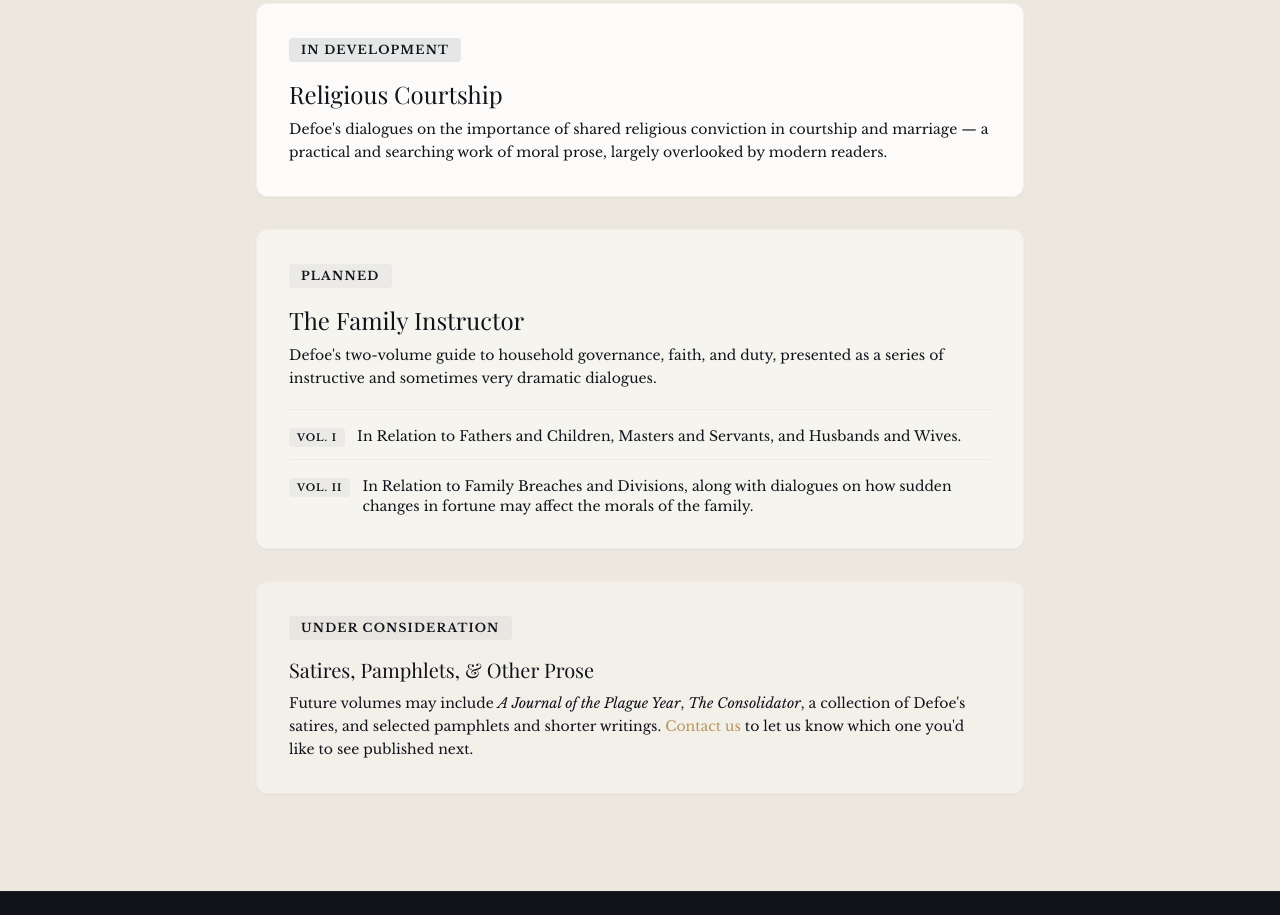
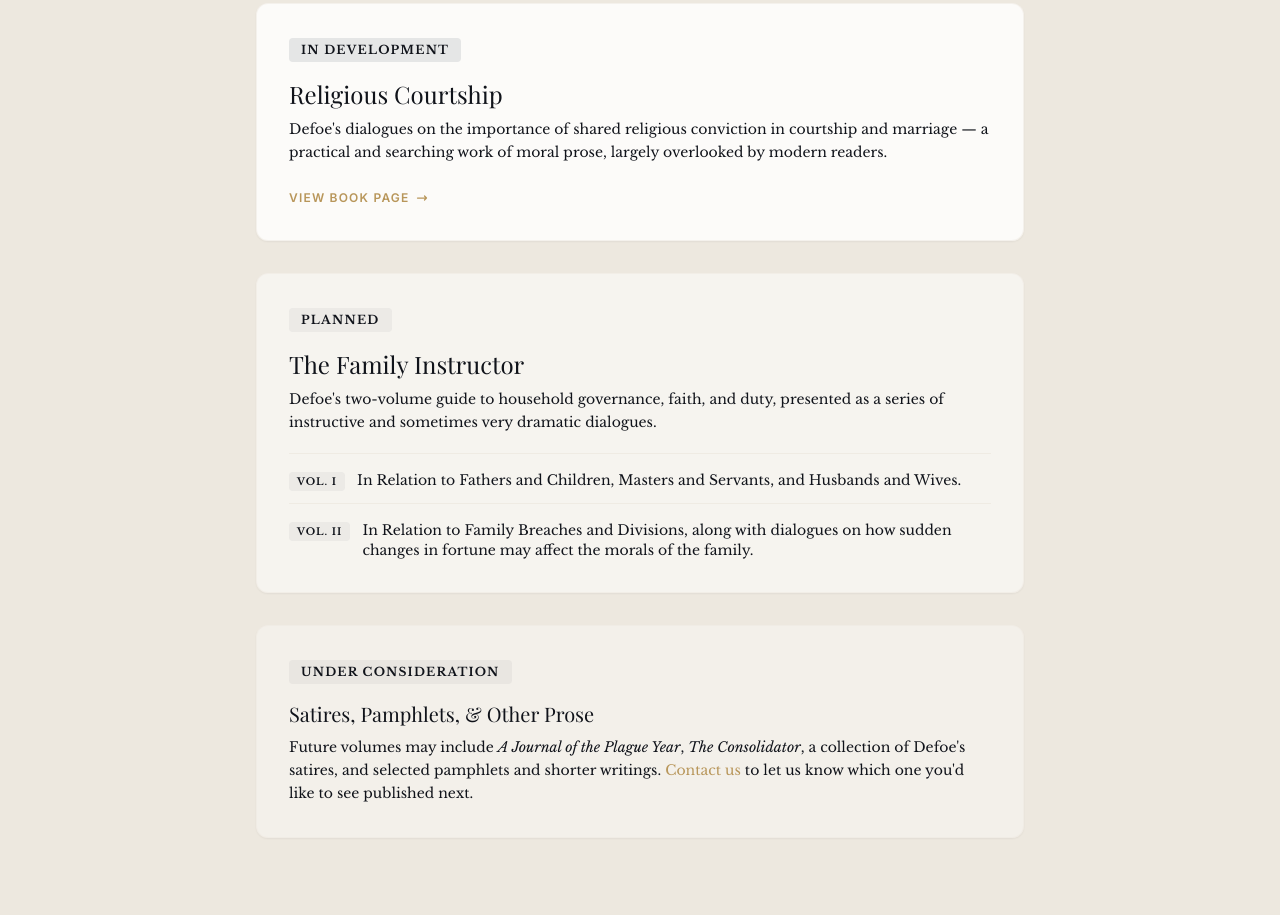
Before and after one commit to mnogradi/press-website, a plain HTML site: page defoe-project.html in a window 1280 px wide. Shown: the part 1744-2659 px from the top of the page. Drawn offline with nearby package versions, Linux system fonts and the light colour scheme; a web font is replaced by a local one.

Commit message:
Added Courtship link to the defoe project page

```diff
--- a/defoe-project.html
+++ b/defoe-project.html
@@ -224,9 +224,13 @@
                 <div class="bg-white/80 p-8 rounded-xl border border-ivory/50 shadow-sm hover:shadow-md transition-shadow duration-300">
                     <span class="inline-block bg-slate/10 text-slate-600 text-xs uppercase tracking-widest px-3 py-1 font-bold rounded mb-4">In Development</span>
                     <h3 class="serif-heading text-2xl text-midnight mb-2">Religious Courtship</h3>
-                    <p class="text-sm text-slate-500 font-light leading-relaxed">
+                    <p class="text-sm text-slate-500 font-light leading-relaxed mb-5">
                         Defoe's dialogues on the importance of shared religious conviction in courtship and marriage &mdash; a practical and searching work of moral prose, largely overlooked by modern readers.
                     </p>
+                    <a href="courtship" class="inline-flex items-center gap-1.5 text-gold hover:text-gold-light transition-colors text-xs font-semibold uppercase tracking-widest sans-label">
+                        View Book Page
+                        <svg xmlns="http://www.w3.org/2000/svg" width="12" height="12" fill="none" viewBox="0 0 24 24" stroke="currentColor" stroke-width="2.5"><path stroke-linecap="round" stroke-linejoin="round" d="M17 8l4 4m0 0l-4 4m4-4H3"/></svg>
+                    </a>
                 </div>
 
                 <!-- The Family Instructor -->
```
